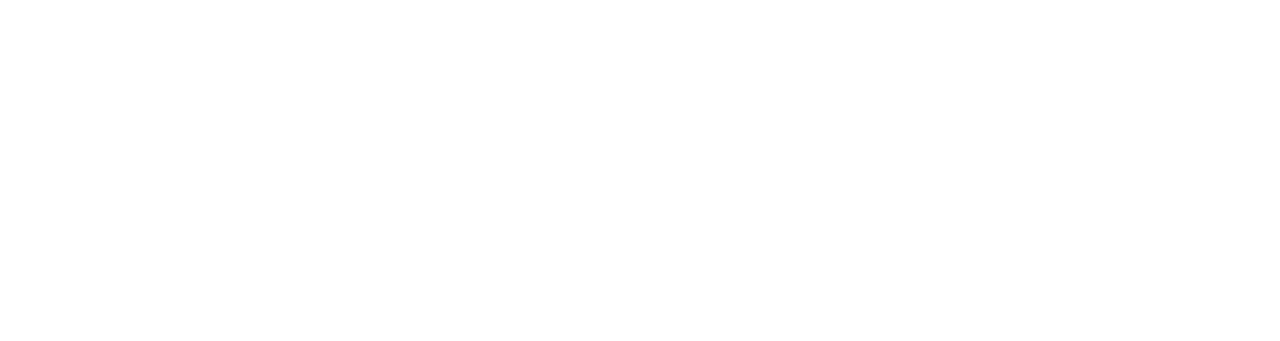
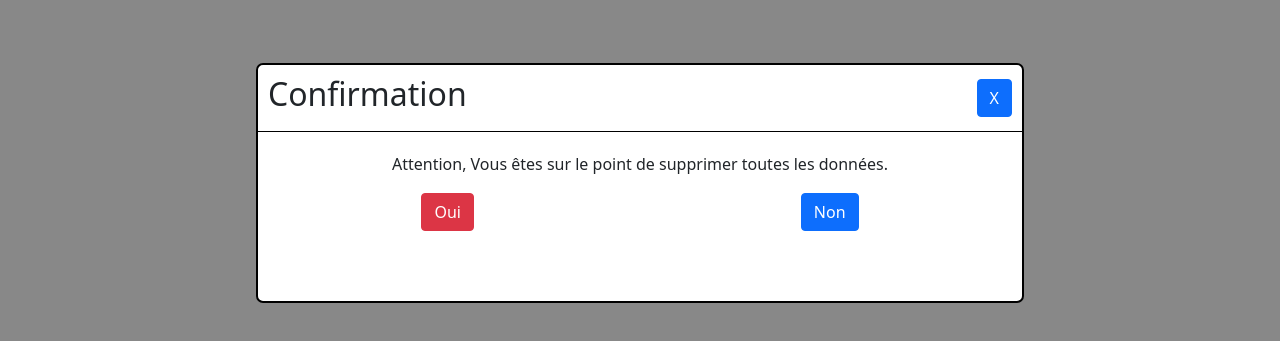
Before and after one commit to Chris5477/React-crud, a React (Create React App) app: page /tutorials in a window 1280 px wide. Both pictures are taken after a click on the button "Remove All". Shown: the part 217-558 px from the top of the page. Built offline with nearby package versions, Linux system fonts and the light colour scheme; no server answers.

Commit message:
fixes #4, An alert informs the user if he clicks on removeAll

```diff
--- a/src/App.css
+++ b/src/App.css
@@ -42,6 +42,49 @@
 	margin: auto;
 }
 
+.modal-confirmation {
+	width: 100%;
+	height: 100%;
+	position: absolute;
+	top: 0;
+	left: 0;
+	background-color: rgba(0, 0, 0, 0.466);
+	display: flex;
+	justify-content: center;
+	align-items: center;
+}
+
+.modal-confirmation-content {
+	background-color: white;
+	border: 2px solid black;
+	border-radius: 7px;
+	width: 60%;
+	height: 30vh;
+}
+
+.modal-confirmation-header {
+	width: 100%;
+	height: auto;
+	padding: 10px;
+	display: flex;
+	justify-content: space-between;
+	align-items: center;
+	border-bottom: 1px solid black;
+	margin-bottom: 20px;
+}
+
+.modal-confirmation p {
+	text-align: center;
+}
+
+.btns-container {
+	width: 100%;
+	height: 40px;
+	display: flex;
+	justify-content: space-around;
+	align-items: center;
+}
+
 @keyframes App-logo-spin {
 	from {
 		transform: rotate(0deg);
--- /dev/null
+++ b/src/components/Modal-confirmation.js
@@ -0,0 +1,35 @@
+import { createPortal } from "react-dom";
+import { useEffect } from "react";
+
+const ModalConfirmation = ({ closeModal, deleteAllTutorial }) => {
+	useEffect(() => {
+		document.querySelectorAll(".close-btn").forEach((btn) => btn.addEventListener("click", closeModal));
+
+		return () => document.querySelectorAll("button").forEach((btn) => btn.removeEventListener("click", closeModal));
+	}, []);
+
+	const validateDeleteallTutorial = () => {
+		deleteAllTutorial();
+		closeModal();
+	};
+
+	return createPortal(
+		<div className="modal-confirmation">
+			<div className="modal-confirmation-content">
+				<div className="modal-confirmation-header">
+					<h2 className="">Confirmation</h2>
+					<button className="close-btn btn btn-primary">X</button>
+				</div>
+				<p>Attention, Vous êtes sur le point de supprimer toutes les données.</p>
+				<div className="btns-container">
+					<button className="btn btn-danger" onClick={validateDeleteallTutorial}>
+						Oui
+					</button>
+					<button className="close-btn btn btn-primary">Non</button>
+				</div>
+			</div>
+		</div>,
+		document.body
+	);
+};
+export default ModalConfirmation;
--- a/src/components/Tutorial-list.js
+++ b/src/components/Tutorial-list.js
@@ -1,14 +1,21 @@
 import React, { useState, useEffect } from "react";
 import TutorialDataService from "../services/TutorialService";
 import { Link } from "react-router-dom";
+import ModalConfirmation from "./Modal-confirmation";
 const TutorialsList = () => {
 	const [tutorials, setTutorials] = useState([]);
 	const [currentTutorial, setCurrentTutorial] = useState(null);
+	const [visibilityModal, setVisibilityModal] = useState(false)
 	const [currentIndex, setCurrentIndex] = useState(-1);
 	const [searchTitle, setSearchTitle] = useState("");
 	useEffect(() => {
 		retrieveTutorials();
 	}, []);
+
+	const showWarning = () => {
+		setVisibilityModal(true)
+	}
+
 	const onChangeSearchTitle = (e) => {
 		const searchTitle = e.target.value;
 		setSearchTitle(searchTitle);
@@ -54,6 +61,7 @@
 	};
 	return (
 		<div className="list row">
+			{visibilityModal && <ModalConfirmation closeModal={() => setVisibilityModal(false)} deleteAllTutorial={removeAllTutorials} />}
 			<div className="col-md-8">
 				<div className="input-group mb-3">
 					<input
@@ -84,7 +92,7 @@
 							</li>
 						))}
 				</ul>
-				<button className="m-3 btn btn-sm btn-danger" onClick={removeAllTutorials}>
+				<button className="m-3 btn btn-sm btn-danger" onClick={showWarning}>
 					Remove All
 				</button>
 			</div>
```
Lines whose indentation alone changed are shown as unchanged.
